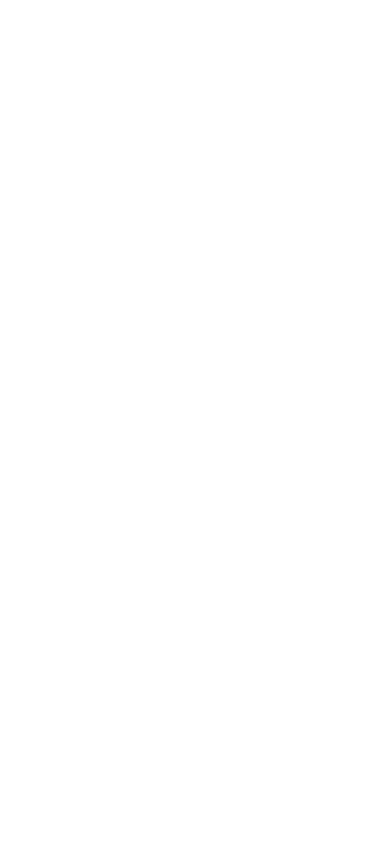
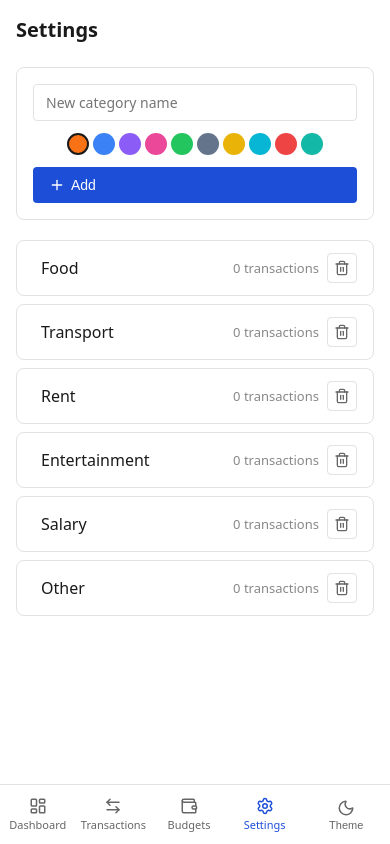
Before and after one commit to Palvett/Expense_tracker, a React (Vite) app: page /Expense_tracker/settings in a window 390 px wide. Before the commit this address had no page. Built offline with nearby package versions, Linux system fonts and the light colour scheme.

Commit message:
Added switch color picker swatches responsively on very narrow screens to prevent overflow

```diff
--- a/package.json
+++ b/package.json
@@ -21,6 +21,7 @@
     "@types/react": "^19.2.18",
     "@types/react-dom": "^19.2.4",
     "@vitejs/plugin-react": "^6.1.0",
+    "gh-pages": "^6.3.0",
     "oxlint": "^1.81.0",
     "vite": "^8.2.2"
   }
--- a/src/features/categories/CategoryManager.css
+++ b/src/features/categories/CategoryManager.css
@@ -115,3 +115,18 @@
     margin-left: auto;
   }
 }
+
+@media (max-width: 400px) {
+  .color-picker {
+    gap: 4px;
+    width: 100%;
+  }
+
+  .color-swatch {
+    width: auto;
+    aspect-ratio: 1 / 1;
+    flex: 1;
+    min-width: 0;
+    max-width: 22px;
+  }
+}
--- a/src/main.jsx
+++ b/src/main.jsx
@@ -10,7 +10,7 @@
 
 createRoot(document.getElementById('root')).render(
   <StrictMode>
-    <BrowserRouter>
+    <BrowserRouter basename="/Expense_tracker">
       <ThemeProvider>
         <CategoryProvider>
           <TransactionProvider>
--- a/vite.config.js
+++ b/vite.config.js
@@ -4,5 +4,5 @@
 // https://vite.dev/config/
 export default defineConfig({
   plugins: [react()],
-  base: '/expense-tracker/',
+  base: '/Expense_tracker/',
 })
```
Also changed, not shown: 1 other file (tests, documents, lock files or other folders).
